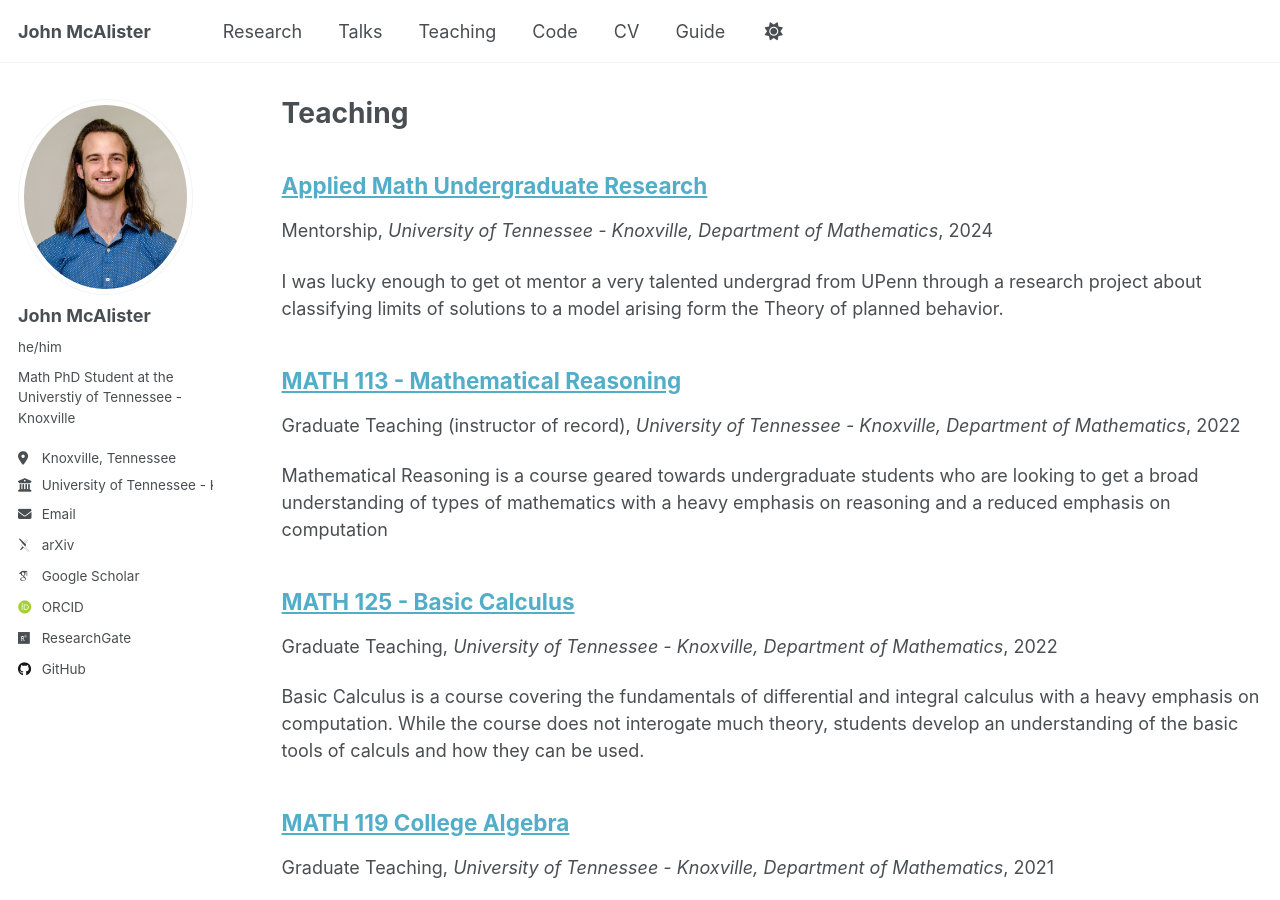
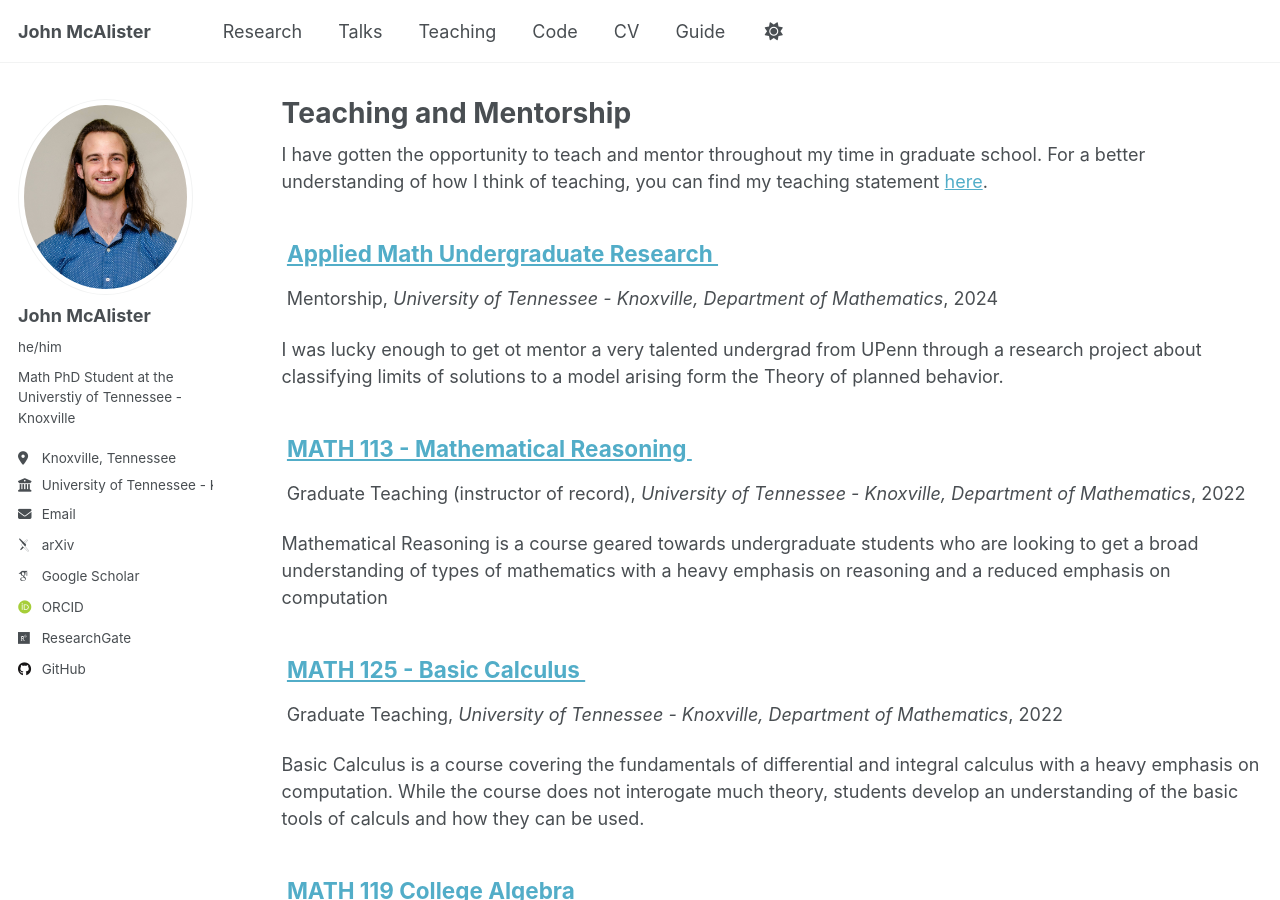
Before and after one commit to jmcalis/jmcalis.github.io, a Jekyll site: the page built from _pages/teaching.html, in a window 1280 px wide and 900 px high. Built offline with Jekyll 4.4.1, drawn with Linux system fonts in a browser that asks for light colours; some web fonts are replaced; a script that is not in the unit is left out.

Commit message:
bug fixes

```diff
--- a/_pages/teaching.html
+++ b/_pages/teaching.html
@@ -1,9 +1,12 @@
 ---
 layout: archive
-title: "Teaching"
+title: "Teaching and Mentorship"
 permalink: /teaching/
 author_profile: true
 ---
+<div class="wordwrap">I have gotten the opportunity to teach and mentor throughout my time in graduate school.
+  For a better understanding of how I think of teaching, you can find my teaching statement
+    <a href = http://jmcalis.github.io/files/McAlisterResearchStatement.pdf>here</a>.
 
 {% include base_path %}
 
```
Also changed, not shown: _portfolio/2025-Wildlife-Trade-Networks.md (+1 -1 lines).
